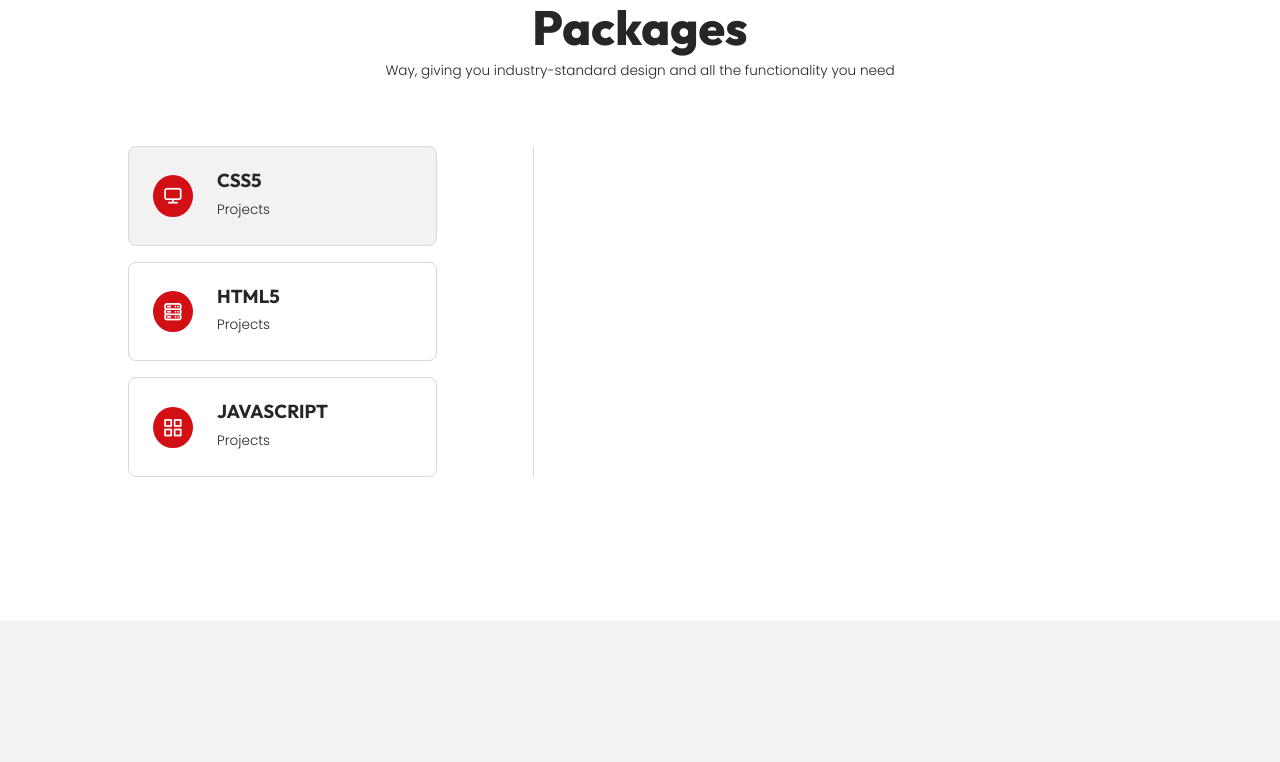
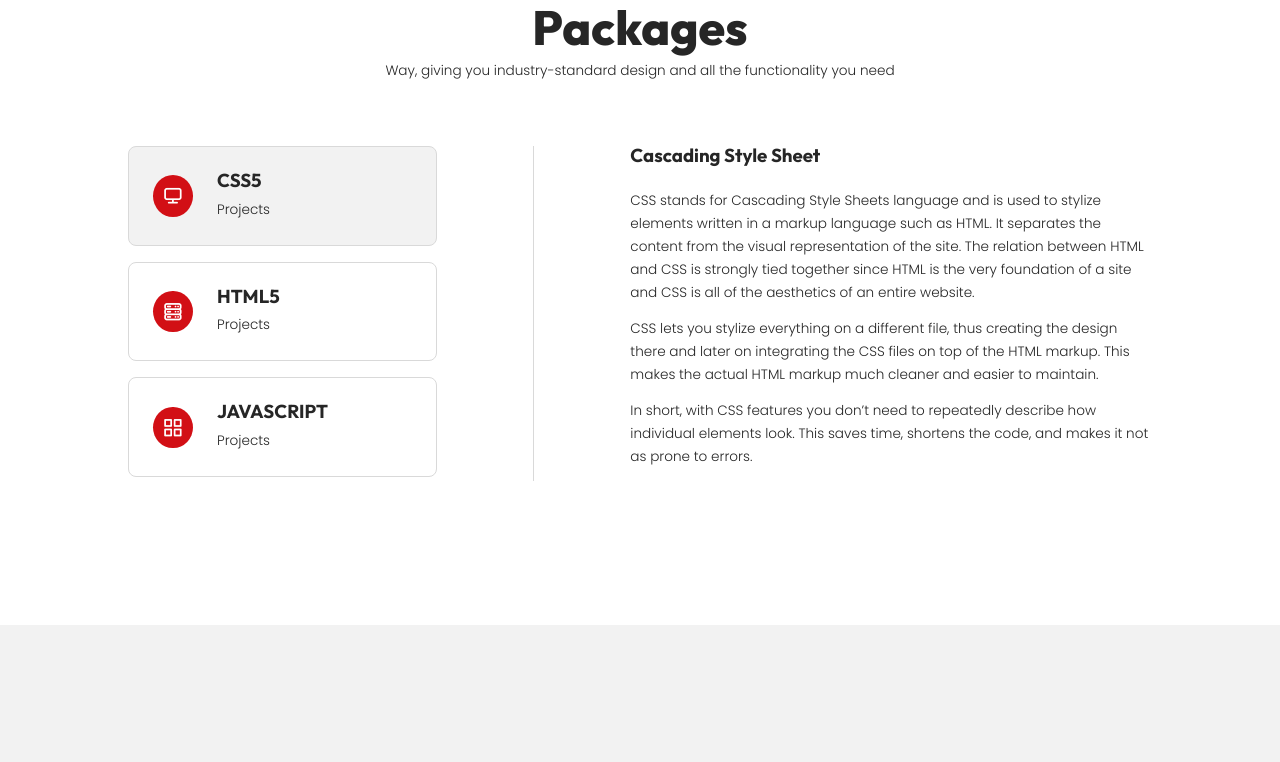
Before and after one commit to WebFizzy/MiProfile4, a plain HTML site: page index.html in a window 1280 px wide. Shown: the part 1778-2540 px from the top of the page. Drawn offline with nearby package versions, Linux system fonts and the light colour scheme.

Commit message:
Update index.html

```diff
--- a/index.html
+++ b/index.html
@@ -375,7 +375,7 @@
         duration: 1500, offset:80
       });
     </script>
-
+    <script src="./data.js"></script>
     <script src="./main.js"></script>
   </body>
 </html>
```
